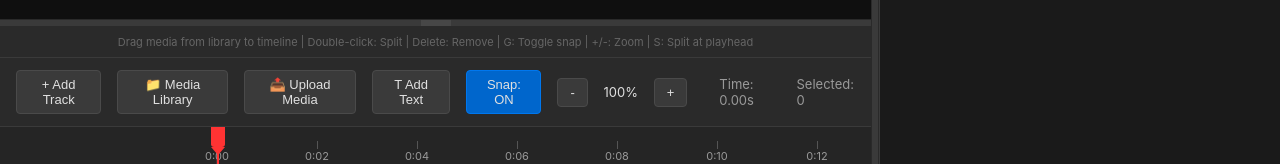
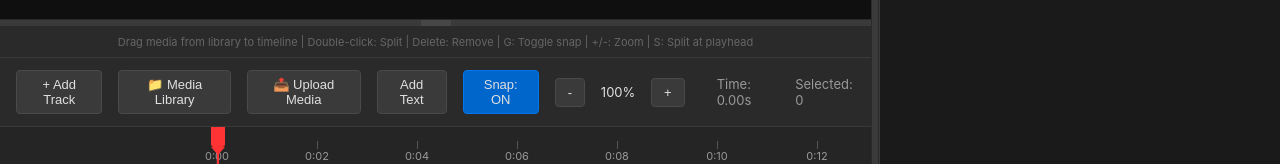
Before and after one commit to EvanJYHe/vibe-movie, a React (Vite) app in the folder frontend/: page / in a window 1280 px wide. Shown: the part 461-625 px from the top of the page. Built offline with nearby package versions, Linux system fonts and the light colour scheme.

Commit message:
text label

```diff
--- a/frontend/src/components/Timeline/Timeline.tsx
+++ b/frontend/src/components/Timeline/Timeline.tsx
@@ -140,7 +140,7 @@ export const Timeline: React.FC = () => {
           📤 Upload Media
         </button>
         <button onClick={() => setShowTextEditor(true)} className="toolbar-btn">
-          T Add Text
+          Add Text
         </button>
         <button onClick={toggleSnapToGrid} className={`toolbar-btn ${snapToGrid ? 'active' : ''}`}>
           Snap: {snapToGrid ? 'ON' : 'OFF'}
```
